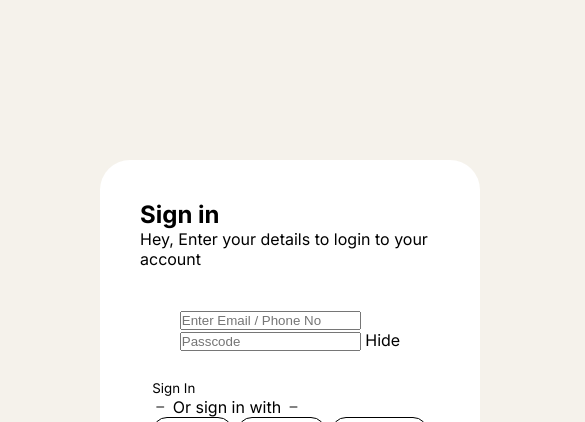
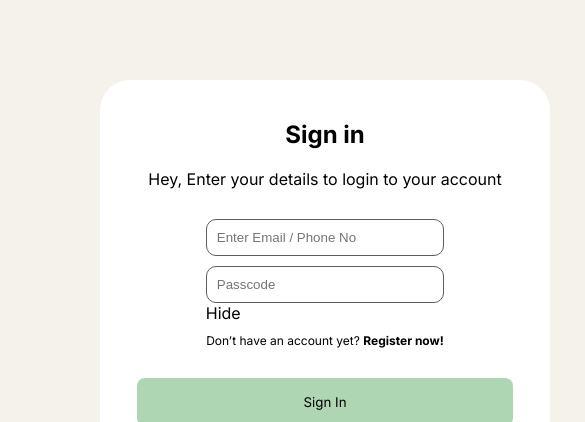
Before and after one commit to Vicki3-3-3/Tarea-clase-10-pagina-de-registro-FIGMA, a plain HTML site: page index.html in a window 390 px wide. Shown: the top 422 px of the page, 585 px wide, since content can reach past the window. Drawn offline with nearby package versions, Linux system fonts and the light colour scheme.

Commit message:
'agregado media querie'

```diff
--- a/index.html
+++ b/index.html
@@ -20,15 +20,19 @@
                 <h1>Sign in</h1>
                 <p>Hey, Enter your details to login to your account</p>
             </section>
-            <section class="login-input">
-                <input type="text" placeholder="Enter Email / Phone No">
+            <section class="section-login-input">
+                <input type="text" placeholder="Enter Email / Phone No" class="login-input">
                 <div>
-                    <input type="text" placeholder="Passcode">
+                    <input type="text" placeholder="Passcode" class="login-input">
                     <span>Hide</span>
+                </div>
+                <div class="register-span-a">
+                    <span>Don’t have an account yet?</span>
+                    <a href="">Register now!</a>
                 </div>
             </section>
             <section>
-                <button>Sign In</button>
+                <button class="btn-sign-in">Sign In</button>
                 <div>
                     <i class="bi bi-dash"></i>
                     <span>Or sign in with</span>
@@ -39,8 +43,8 @@
                     <button><i class="bi bi-apple"></i>Apple ID</button>
                     <button><i class="bi bi-facebook"></i>Facebook</button>
                 </div>
-                <div>
-                    <span>Don’t have an account</span>
+                <div class="register-span-a">
+                    <span>Don’t have an account?</span>
                     <a href="">Register now</a>
                 </div>
             </section>
--- a/style.css
+++ b/style.css
@@ -11,6 +11,7 @@
     --primary-background-color: #F5F2EB;
     --secondary-background-color: #AED6B3;
     --primary-font: "Inter", sans-serif;
+    --primary-border-color: #5D5D5D;
 }
 
 html {
@@ -28,6 +29,7 @@ body {
 a {
     text-decoration: none;
     color: black;
+    font-weight: bold;
 }
 
 button {
@@ -35,6 +37,7 @@ button {
     background-color: transparent;
     font-family: var(--primary-font);
 }
+
 
 /*header section*/
 
@@ -45,7 +48,7 @@ header {
     flex-wrap: nowrap;
     justify-content: flex-end;
     align-items: center;
-    gap: 12px;
+    gap: 10px;
     font-weight: 600;
 }
 
@@ -63,6 +66,15 @@ header {
     font-weight: 600;
 }
 
+
+.sign-up:hover {
+    opacity: 0.7;
+}
+
+.request-demo:hover {
+    opacity: 0.7;
+}
+
 /*main section*/
 
 main {
@@ -71,15 +83,14 @@ main {
     flex-wrap: nowrap;
     flex-direction: row;
     align-items: center;
-
 }
 
 /*form section*/
 
 form {
     background-color: white;
-    width: 380px;
-    height: 500px;
+    width: 450px;
+    height: 550px;
     font-size: 0.8rem;
     padding: 20px 20px;
     border-radius: 30px;
@@ -89,18 +100,35 @@ form {
     align-items: center;
     gap: 20px;
     padding: 40px;
-    position: relative;
+    position: absolute;
     top: 80px;
     left: 100px;
 }
 
-.login-input {
-    height: 48px;
+section {
+    display: flex;
+    flex-direction: column;
+    align-items: center;
+    gap: 20px;
+}
+
+/*input for login section*/
+
+.section-login-input {
     padding: 10px;
-    margin: 10px;
+    margin: 0px;
+    display: flex;
+    align-items: center;
+    gap: 10px;
 
 }
 
+.login-input {
+    padding: 10px;
+    border: 1px solid var(--primary-border-color);
+    border-radius: 10px;
+    width: 100%;
+}
 
 div button {
     border: 1px solid black;
@@ -109,9 +137,35 @@ div button {
 
 }
 
+.btn-sign-in {
+    background-color: var(--secondary-background-color);
+    width: 376px;
+    height: 48px;
+    padding: 16px, 30px, 16px, 30px;
+    border-radius: 8px;
+    gap: 10px;
+}
+
+.register-span-a {
+    font-size: 0.6rem;
+}
+
+/*image section*/
+
 .floating-person {
     height: 500px;
-    position: relative;
+    display: flex;
+    position: absolute;
     top: 100px;
     left: 600px;
 }
+
+/*media queries section*/
+
+@media screen and (max-width: 1024px) {
+
+    .floating-person {
+        display: none;
+    }
+
+}
```
